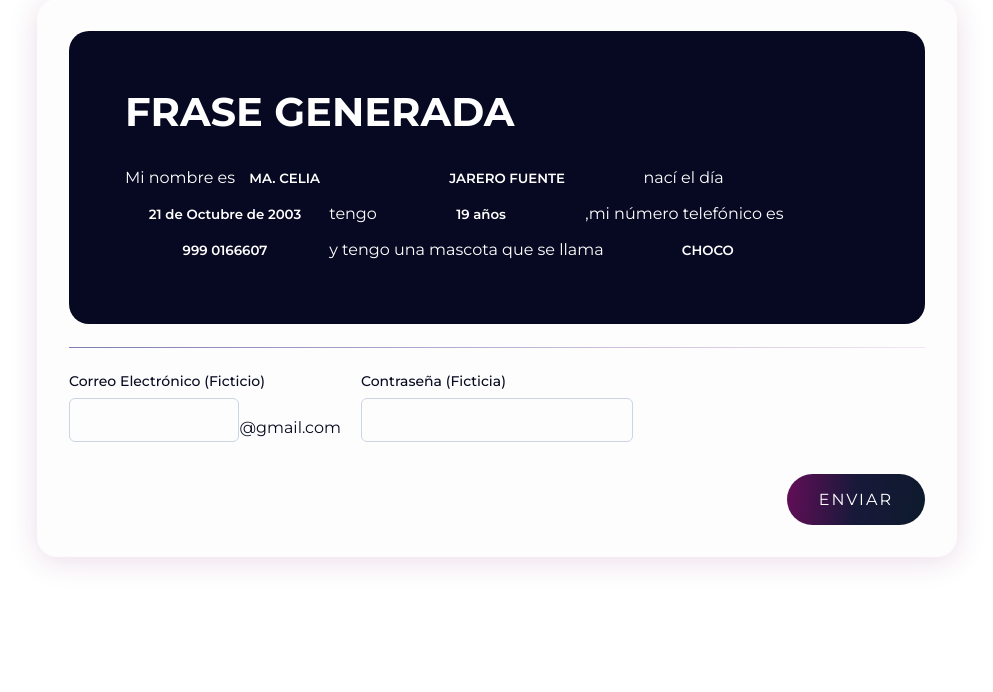
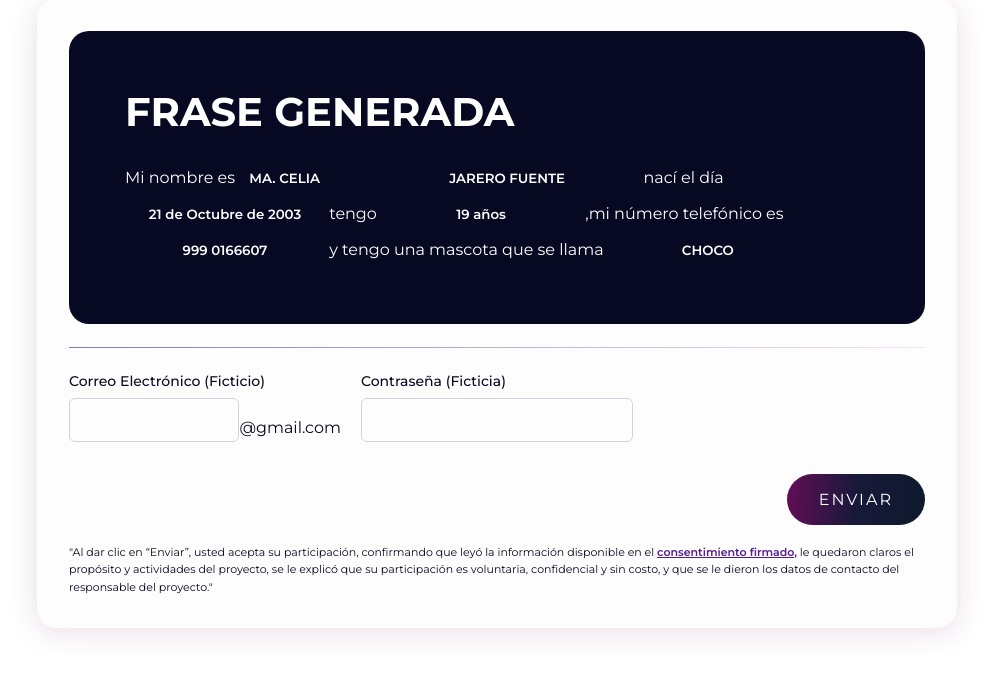
Before and after one commit to CarolinaDg26/validacion_contrasenas, a PHP site: page / in a window 1280 px wide. Shown: the part 340-1032 px from the top of the page, without its empty margins (143-1136 px from the left). Before the commit the page ends 906 px from the top, so only its background shows below. Run offline with PHP 8.4, Linux system fonts and the light colour scheme.

Commit message:
modified:   css/styles.css 	modified:   index.php

```diff
--- a/css/styles.css
+++ b/css/styles.css
@@ -157,6 +157,10 @@ label {
 }
 .instructions__copy {
   font-size: clamp(1rem, 5vw, 1.125rem);
+  line-height: 1.6;
+}
+.instructions__copy2 {
+  font-size: 11px;
   line-height: 1.6;
 }
 .instructions__copy--bold {
--- a/index.php
+++ b/index.php
@@ -83,7 +83,8 @@ require 'conexion.php';
                             <p class="form__alert">Complete los campos correctamente</p>
                         </div>
                         <input type="button" class="form__submit" value="Enviar" onclick="validar_formulario()">
-                    </div>
+                    </div> <br>
+                    <p class="instructions__copy2">"Al dar clic en “Enviar”, usted acepta su participación, confirmando que leyó la información disponible en el <a class="instructions__copy--bold" href="">consentimiento firmado,</a> le quedaron claros el propósito y actividades del proyecto, se le explicó que su participación es voluntaria, confidencial y sin costo, y que se le dieron los datos de contacto del responsable del proyecto."</p>
                 </form>
 
             </div>
```
